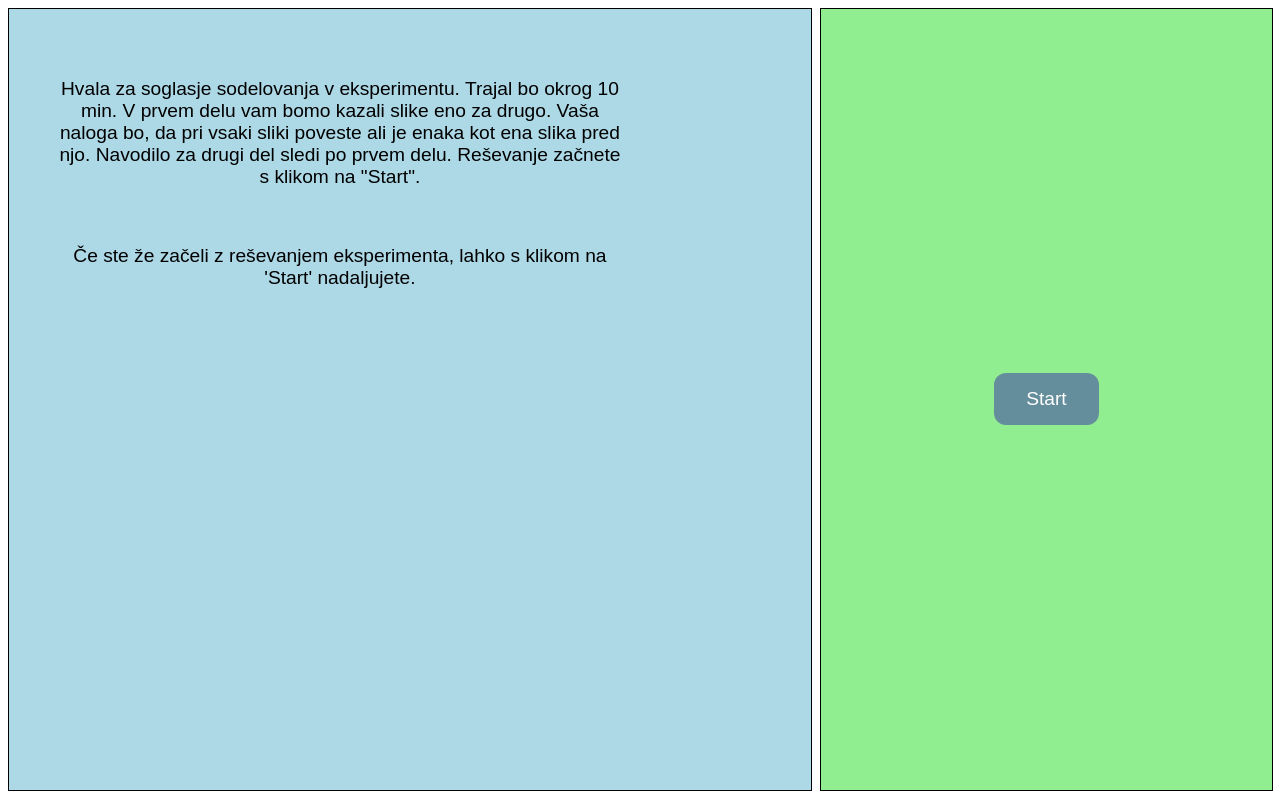
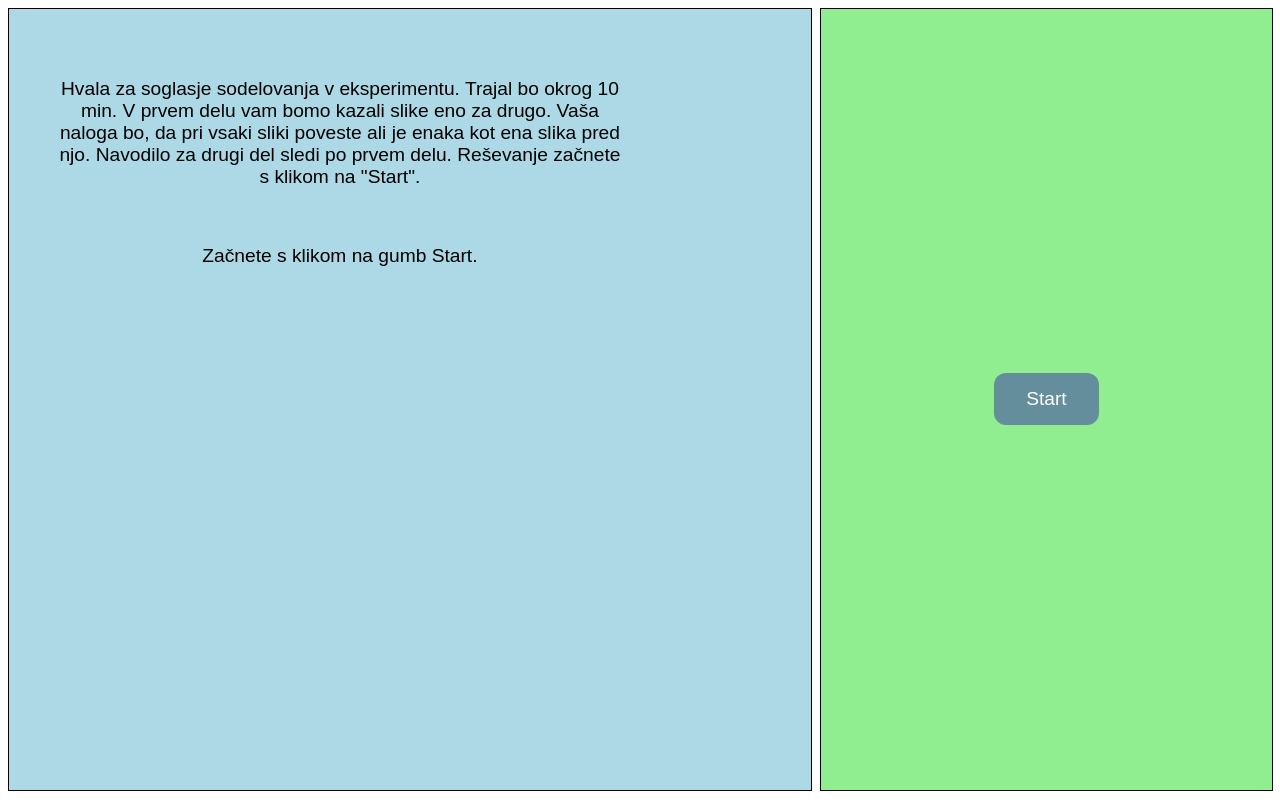
Before and after one commit to anzepirnat/emap, a Django app: template emapp/templates/emapp/app.html in a window 1280 px wide. Run offline with Django 3.2, Linux system fonts and the light colour scheme; the template is opened without the code that fills it, so the values that code supplies are empty.

Commit message:
Updated: Prva stran navodilo

```diff
--- a/emapp/templates/emapp/app.html
+++ b/emapp/templates/emapp/app.html
@@ -99,7 +99,7 @@
         <div id="startTextContainer" class="firstTwoThirdsContainer" style="display: block; text-align: center;">
             <p style="max-width: 80%;">Hvala za soglasje sodelovanja v eksperimentu. Trajal bo okrog 10 min. V prvem delu vam bomo kazali slike eno za drugo. Vaša naloga bo, da pri vsaki sliki poveste ali je enaka kot ena slika pred njo.  Navodilo za drugi del sledi po prvem delu. Reševanje začnete s klikom na "Start".</p>
             <br>
-            <p style="max-width: 80%;">Če ste že začeli z reševanjem eksperimenta, lahko s klikom na 'Start' nadaljujete.</p>
+            <p style="max-width: 80%;">Začnete s klikom na gumb Start.</p>
         </div>
 
         <div id="halfwayContainer" class="firstTwoThirdsContainer" style="display: none;">
```
